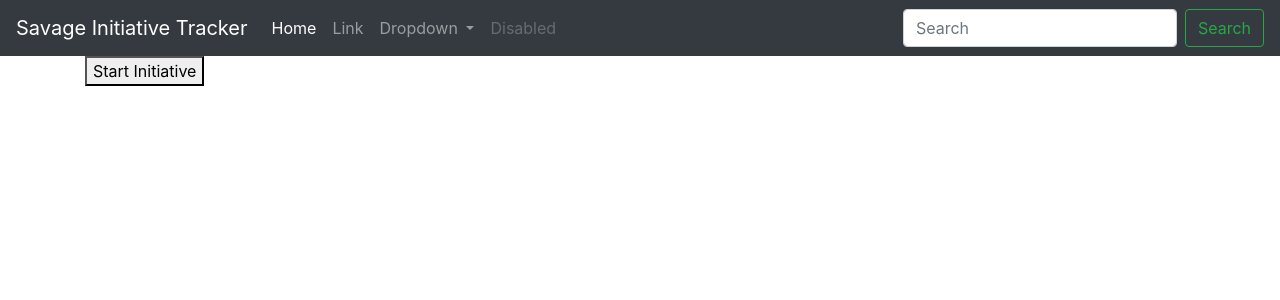
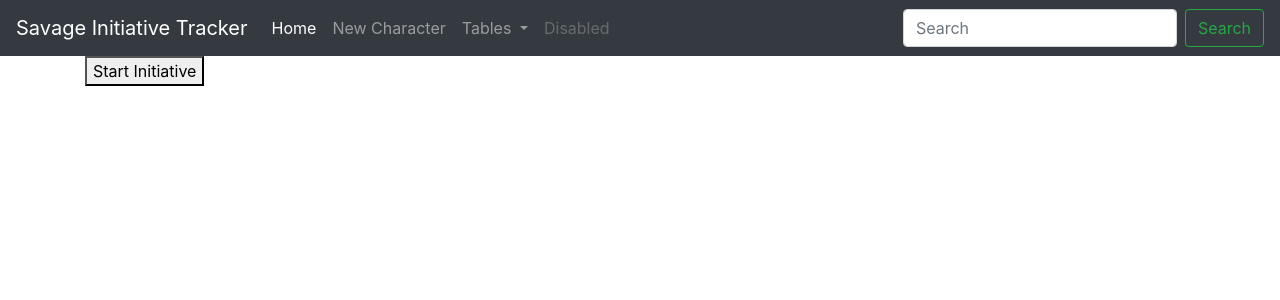
Before and after one commit to parkernalch/flask-savage-initiative, a Flask app: template templates/layout.html in a window 1280 px wide. Shown: the top 300 px of the page. Run offline with Flask 2, Linux system fonts and the light colour scheme; the template is opened without the code that fills it, so the values that code supplies are empty; some libraries are stand-ins or nearby versions.

Commit message:
changes to names in the top bar and add functionality

```diff
--- a/templates/navbar.html
+++ b/templates/navbar.html
@@ -10,18 +10,15 @@
             <a class="nav-link" href="#">Home <span class="sr-only">(current)</span></a>
         </li>
         <li class="nav-item">
-            <a class="nav-link" href="#">Link</a>
+            <a class="nav-link" id="new-character-navbutton" href="#">New Character</a>
         </li>
         <li class="nav-item dropdown">
             <a class="nav-link dropdown-toggle" href="#" id="navbarDropdown" role="button" data-toggle="dropdown" aria-haspopup="true" aria-expanded="false">
-            Dropdown
+            Tables
             </a>
             <div class="dropdown-menu" aria-labelledby="navbarDropdown">
-            <a class="dropdown-item" href="#">Action</a>
-            <a class="dropdown-item" href="#">Another action</a>
-            <div class="dropdown-divider"></div>
-            <a class="dropdown-item" href="#">Something else here</a>
-            </div>
+            <a class="dropdown-item join-table" href="/tables">Join Table</a>
+            <a class="dropdown-item create-table" href="/tables">Create Table</a>
         </li>
         <li class="nav-item">
             <a class="nav-link disabled" href="#">Disabled</a>
```
